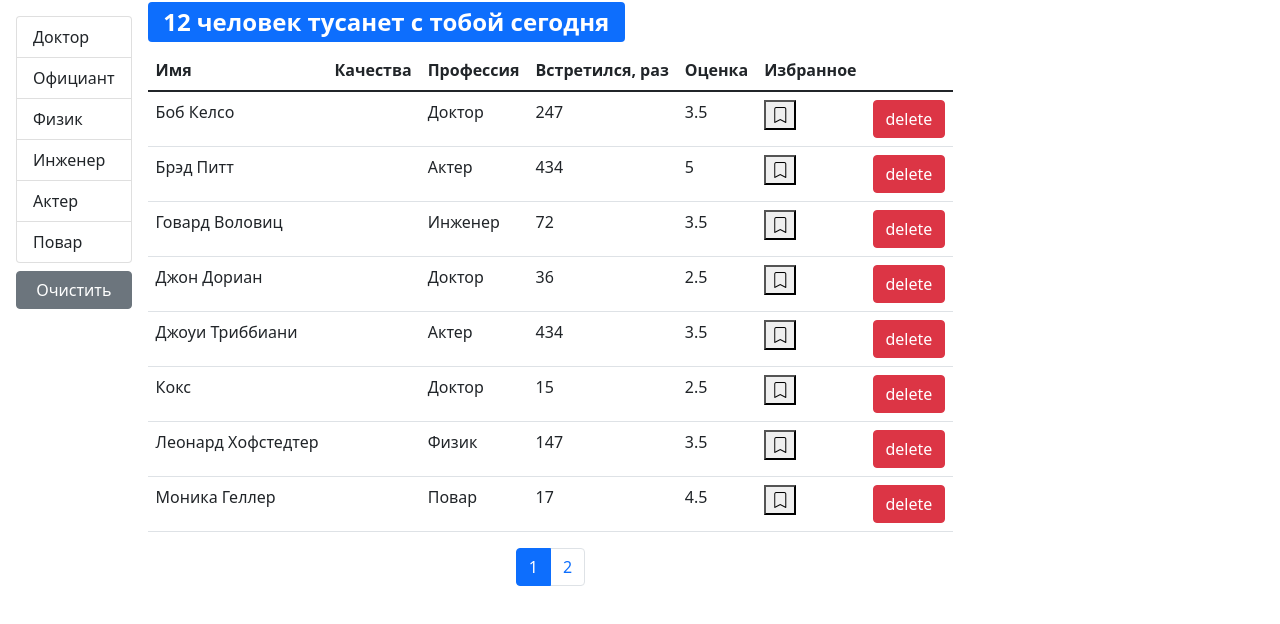
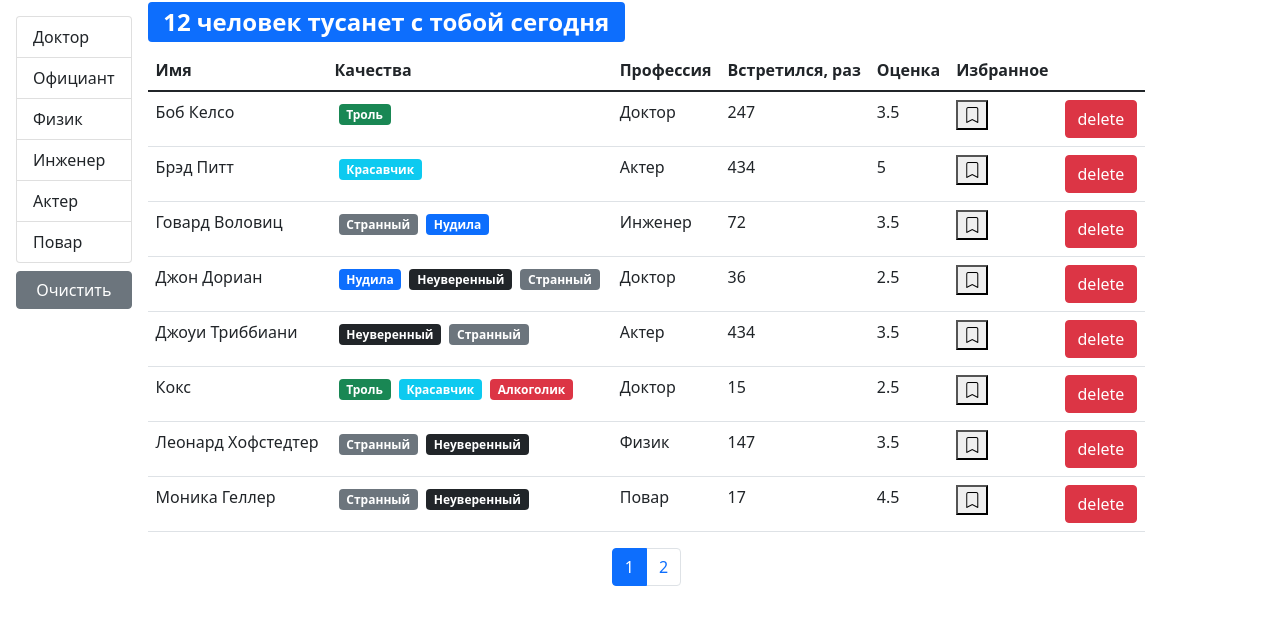
Before and after one commit to AntonKobelev/fast-company, a React (Create React App) app: page / in a window 1280 px wide. Shown: the top 624 px of the page. Built offline with nearby package versions, Linux system fonts and the light colour scheme.

Commit message:
add table component

```diff
--- a/src/app/App.js
+++ b/src/app/App.js
@@ -1,51 +1,9 @@
-import React, { useState, useEffect } from "react";
+import React from "react";
 import Users from "./components/users";
-import api from "./api";
 
 // главный компонент приложения App
 function App() {
-    // создаем хук useState для хранения состояния users, в качестве начального значения установим значение из index.js, в объекте API вызываем поле users - это user.api.js и из этого файла вызывается функция fetchAll() (извлечь всё - возращаем промис с юзерами)
-    const [users, setUsers] = useState();
-
-    useEffect(() => {
-        api.users.fetchAll().then((data) => setUsers(data));
-    }, []);
-
-    // создаем функцию handleDelete (обработка удаления) передаем туда user Id
-    const handleDelete = (userId) => {
-        // устанавливаем новое значение users, проходим функцией filter по массиву, он возращает массив элементов, при условии что текущий элемент массива user не равен userId
-        setUsers(users.filter((user) => user._id !== userId));
-    };
-
-    // создаем функцию обработка переключения закладки и передаем туда id
-    const handleToggleBookMark = (id) => {
-        // устанавливаем новое значение users,
-        setUsers(
-            // проходим функцией map, функция map создает новый массив
-            users.map((user) => {
-                // если у текущего элемента массива user._id равен id то
-                if (user._id === id) {
-                    // возвращается новый объект с измененным значением свойства bookmark, используем оператор spread (...) - это синтакис распыления объекта. ...user создает новый объект, который содержит все свойства и значения объекта user при этом свойство bookmark мы изменим
-                    return { ...user, bookmark: !user.bookmark };
-                }
-                // если условие не сработало то функция возвращает исходный объект без изменений
-                return user;
-            })
-        );
-    };
-    // возвращаем JSX (расширенный синтаксис JavaScript) - описание пользовательского интерфейса. Этот код отображает компонент Users с переданными свойствами, которые используются для отображения списка пользователей и обработки событий, которые могут произойти при взаимодействии пользователя с этим списком
-    return (
-        <div>
-            {/* помещаем компонент Users, который принимает 3 свойства. onDelete и onToggleMark - это функции обратного вызова (- функция, которая передается в качестве аргумента другой функции и будет вызвана позже в процессе выполнения) они обработчики событий. Они будут вызываться, когда пользователь захочет удалить пользователя, или добавить закладку. users - это массив объектов, который мы передаем в компонент Users в качестве свойства */}
-            {users && (
-                <Users
-                    onDelete={handleDelete}
-                    onToggleBookMark={handleToggleBookMark}
-                    users={users}
-                />
-            )}
-        </div>
-    );
+    return <Users />;
 }
 
 export default App;
--- /dev/null
+++ b/src/app/components/qualitiesList.jsx
@@ -0,0 +1,19 @@
+import React from "react";
+import Qualitie from "./qualitie";
+import PropTypes from "prop-types";
+
+const QualitiesList = ({ qualities }) => {
+    return (
+        <>
+            {qualities.map((qual) => (
+                <Qualitie key={qual._id} {...qual} />
+            ))}
+        </>
+    );
+};
+
+QualitiesList.propTypes = {
+    qualities: PropTypes.array.isRequired
+};
+
+export default QualitiesList;
--- /dev/null
+++ b/src/app/components/table.jsx
@@ -0,0 +1,22 @@
+import React from "react";
+import PropTypes from "prop-types";
+import TableHeader from "./tableHeader";
+import TableBody from "./tableBody";
+
+const Table = ({ onSort, selectedSort, columns, data }) => {
+    return (
+        <table className="table">
+            <TableHeader {...{ onSort, selectedSort, columns }} />
+            <TableBody {...{ data, columns }} />
+        </table>
+    );
+};
+
+Table.propTypes = {
+    onSort: PropTypes.func.isRequired,
+    selectedSort: PropTypes.object.isRequired,
+    columns: PropTypes.object.isRequired,
+    data: PropTypes.array.isRequired
+};
+
+export default Table;
--- a/src/app/components/tableBody.jsx
+++ b/src/app/components/tableBody.jsx
@@ -27,8 +27,7 @@ const TableBody = ({ data, columns }) => {
 
 TableBody.propTypes = {
     data: PropTypes.array.isRequired,
-    columns: PropTypes.object.isRequired,
-    onToggleBookMark: PropTypes.func.isRequired
+    columns: PropTypes.object.isRequired
 };
 
 export default TableBody;
--- a/src/app/components/user.jsx
+++ b/src/app/components/user.jsx
@@ -2,6 +2,7 @@ import React from "react";
 import Qualitie from "./qualitie";
 import BookMark from "./bookmark";
 import PropTypes from "prop-types";
+import QualitiesList from "./qualitiesList";
 
 // делаем деструктуризацию объекта для передачи свойств в компонент
 const User = ({
@@ -25,9 +26,6 @@ const User = ({
             <td>
                 {/* проходим по массиву qualities, метод map возыращает новый
                 массив, каждый элемент которого мы заменим на компонент Qualitie, куда передаем ключ чтобы React смог отслеживать каждый компонент и с помощью. Передаем спред оператор для расширения объекта qual и передаем его свойства в компонент Qualitie */}
-                {qualities.map((qual) => (
-                    <Qualitie key={qual._id} {...qual} />
-                ))}
             </td>
             {/* создаем ячейку профессии */}
             <td>{profession.name}</td>
--- a/src/app/components/users.jsx
+++ b/src/app/components/users.jsx
@@ -9,7 +9,7 @@ import UserTable from "./usersTable";
 import _ from "lodash";
 
 // Cоздаем компонент Users - Юзеры и передаем туда свойства т.е. юзеров, а также ...rest - это сбор всех оставшихся аргументов в массив
-const Users = ({ users, ...rest }) => {
+const Users = () => {
     // создаем хук юзстэйт для хранения состояния текущей страницы и задаем начальное значение 1
     const [currentPage, setCurrentPage] = useState(1);
     // создаем хук юзстейт для хранения профессий, там сейчас ничего нет
@@ -21,6 +21,36 @@ const Users = ({ users, ...rest }) => {
 
     // создаем переменную pageSize размер страницы, присваиваем размер 2
     const pageSize = 8;
+
+    // создаем хук useState для хранения состояния users, в качестве начального значения установим значение из index.js, в объекте API вызываем поле users - это user.api.js и из этого файла вызывается функция fetchAll() (извлечь всё - возращаем промис с юзерами)
+    const [users, setUsers] = useState();
+
+    useEffect(() => {
+        api.users.fetchAll().then((data) => setUsers(data));
+    }, []);
+
+    // создаем функцию handleDelete (обработка удаления) передаем туда user Id
+    const handleDelete = (userId) => {
+        // устанавливаем новое значение users, проходим функцией filter по массиву, он возращает массив элементов, при условии что текущий элемент массива user не равен userId
+        setUsers(users.filter((user) => user._id !== userId));
+    };
+
+    // создаем функцию обработка переключения закладки и передаем туда id
+    const handleToggleBookMark = (id) => {
+        // устанавливаем новое значение users,
+        setUsers(
+            // проходим функцией map, функция map создает новый массив
+            users.map((user) => {
+                // если у текущего элемента массива user._id равен id то
+                if (user._id === id) {
+                    // возвращается новый объект с измененным значением свойства bookmark, используем оператор spread (...) - это синтакис распыления объекта. ...user создает новый объект, который содержит все свойства и значения объекта user при этом свойство bookmark мы изменим
+                    return { ...user, bookmark: !user.bookmark };
+                }
+                // если условие не сработало то функция возвращает исходный объект без изменений
+                return user;
+            })
+        );
+    };
 
     // тут мы используем хук useEffect, данный хук вызывает функцию обратного вызова, каждый раз, когда компонент отрисовывается. Хук useEffect используется для получения списка профессий с помощью API и установки полученных данных в переменную professions. Т.е. useEffect будет вызван один раз, так как пустой массив [] не содержит зависимостей.
     useEffect(() => {
@@ -48,6 +78,7 @@ const Users = ({ users, ...rest }) => {
         setSortBy(item);
     };
 
+    if (users) {
         // создаем функцию фильтрация пользователей
         // фильтруем массив объектов при помощи функции filter, функция обратного вызова принимает user в качестве аргумента и проверяет является ли свойство profession равное значению переменной selectedProf, т.е. ту профессию, которую выбрал пользователь
         const filteredUsers = selectedProf
@@ -58,20 +89,14 @@ const Users = ({ users, ...rest }) => {
         const count = filteredUsers.length;
 
         // создаем переменную - отсортированные пользователи, для сортировки используем библиотеку lodash, 1ый параметр это отфильтрованные пользователи, второй параметр это имя пользователя, третий параметр это сортировка по возрастанию
-    const usersSort = _.orderBy(filteredUsers, [sortBy.path], [sortBy.order]);
+        const usersSort = _.orderBy(
+            filteredUsers,
+            [sortBy.path],
+            [sortBy.order]
+        );
 
         // создаем переменную обрезка пользователей, помещаем туда функцию, куда передаются отфильтрованные пользователи (массив), текущая страница, размер страницы
         const userCrop = paginate(usersSort, currentPage, pageSize);
-
-    // создаем хук useEffect
-    useEffect(() => {
-        // если длина отфильмтрованного списка > 0
-        if (count > 0) {
-            // если длина обрезанного списка пользователей равна 0 то устанавливаем предыдущую страницу, из-за того что там ничего нет. После этого компонент будет перерисован.
-            if (userCrop.length === 0) setCurrentPage((prev) => prev - 1);
-        }
-        // тут следим за изменениями обрезанного списка
-    }, [userCrop]);
 
         // создаем переменную очистить фильтр
         const clearFilter = () => {
@@ -110,8 +135,9 @@ const Users = ({ users, ...rest }) => {
                         <UserTable
                             users={userCrop}
                             onSort={handleSort}
-                        selectedSort={sortBy}
-                        {...rest}
+                            selectedSort = {sortBy}
+                            onToggleBookMark={handleToggleBookMark}
+                            onDelete={handleDelete}
                         />
                     )}
                     {/* создаем обертку для компонента Пагинация */}
@@ -131,6 +157,8 @@ const Users = ({ users, ...rest }) => {
                 </div>
             </div>
         );
+    }
+    return "loading...";
 };
 
 // с помощью библиотеки prop-types определяем тип свойств (props) передаваемых в компонент Users
--- a/src/app/components/usersTable.jsx
+++ b/src/app/components/usersTable.jsx
@@ -1,9 +1,9 @@
 import React from "react";
 // import User from "./user";
 import PropTypes from "prop-types";
-import TableHeader from "./tableHeader";
-import TableBody from "./tableBody";
 import BookMark from "./bookmark";
+import QualitiesList from "./qualitiesList";
+import Table from "./table";
 
 const UserTable = ({
     users,
@@ -15,7 +15,10 @@ const UserTable = ({
 }) => {
     const columns = {
         name: { path: "name", name: "Имя" },
-        qualities: { name: "Качества" },
+        qualities: {
+            name: "Качества",
+            component: (user) => <QualitiesList qualities={user.qualities} />
+        },
         profession: { path: "profession.name", name: "Профессия" },
         completedMeetings: {
             path: "completedMeetings",
@@ -47,16 +50,12 @@ const UserTable = ({
         }
     };
     return (
-        <table className="table">
-            <TableHeader {...{ onSort, selectedSort, columns }} />
-            <TableBody {...{ data: users, columns }} />
-            {/* <tbody>
-                {users.map((user) => (
-                    // помещаем компонент User и передаем туда пропсы. Передаем пропс key для того, чтобы react отслеживал каждый компонент User. Передаем спред-операторы {...rest} - мы расширяем объект rest и передаем его свойства в компонент User например функции обратного вызова и {...user} - мы расширяем объект user и передаем его свойства в компонент User например имя, фамилию и.т.д.
-                    <User key={user._id} {...rest} {...user} />
-                ))}
-            </tbody> */}
-        </table>
+        <Table
+            onSort={onSort}
+            selectedSort={selectedSort}
+            columns={columns}
+            data={users}
+        />
     );
 };
 
```
Lines whose indentation alone changed are shown as unchanged.
